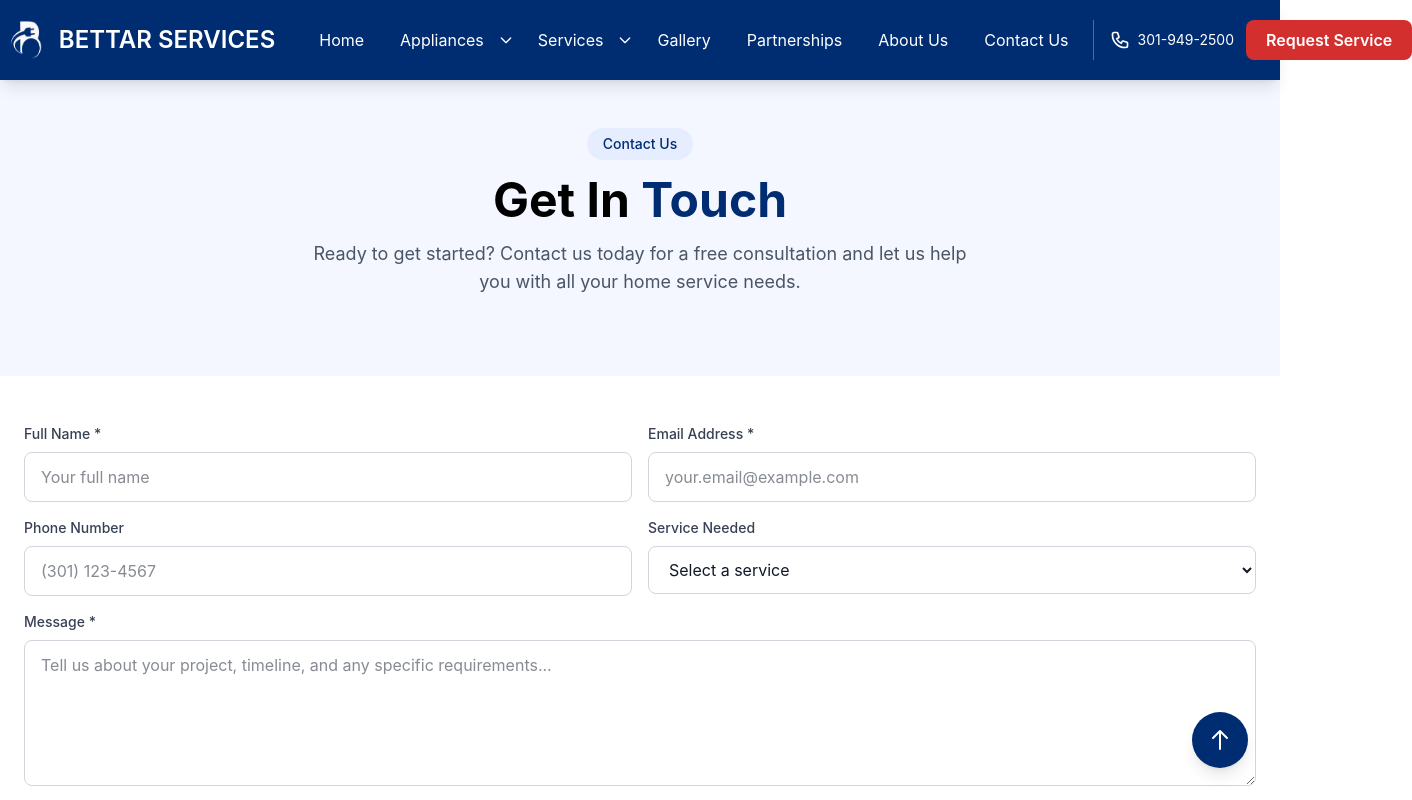
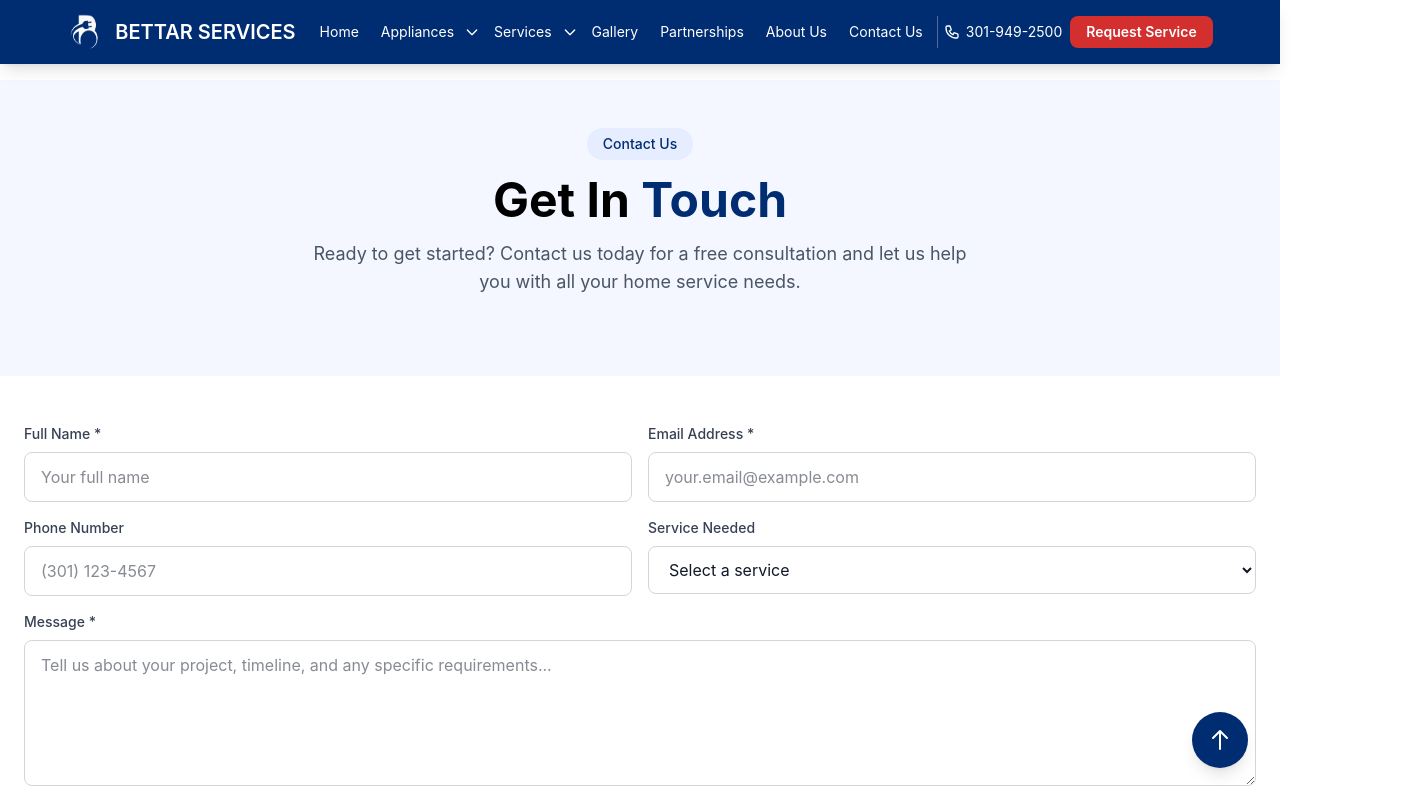
Before and after one commit to bettarappliance/bettar-services, a Next.js app: page /contact in a window 1280 px wide. Shown: the top 800 px of the page, 1412 px wide, since content can reach past the window. Built offline with nearby package versions, Linux system fonts and the light colour scheme; no server answers.

Commit message:
updated header

```diff
--- a/src/app/globals.css
+++ b/src/app/globals.css
@@ -33,6 +33,7 @@ body {
 
 html {
   scroll-behavior: smooth;
+  overflow-x: hidden;
 }
 
 /* Brand Logos Carousel Animation */
--- a/src/app/layout.tsx
+++ b/src/app/layout.tsx
@@ -91,10 +91,12 @@ export default function RootLayout({
         </Script>
       </head>
       <body
-        className={`${geistSans.variable} ${geistMono.variable} antialiased`}
+        className={`${geistSans.variable} ${geistMono.variable} antialiased overflow-x-hidden`}
         suppressHydrationWarning={true}
       >
-        {children}
+        <div className="pt-[72px] sm:pt-20">
+          {children}
+        </div>
         <BackToTop />
         <Analytics />
         <SpeedInsights />
--- a/src/components/Header.tsx
+++ b/src/components/Header.tsx
@@ -2,34 +2,51 @@
 
 import Image from "next/image";
 import Link from "next/link";
-import { useState } from "react";
+import { useState, useEffect } from "react";
 
 export default function Header() {
   const [isMobileMenuOpen, setIsMobileMenuOpen] = useState(false);
 
+  // Close mobile menu on resize to desktop (xl = 1280px)
+  useEffect(() => {
+    const mq = window.matchMedia("(min-width: 1280px)");
+    const handler = () => setIsMobileMenuOpen(false);
+    mq.addEventListener("change", handler);
+    return () => mq.removeEventListener("change", handler);
+  }, []);
+
+  // Prevent body scroll when mobile menu is open
+  useEffect(() => {
+    if (isMobileMenuOpen) document.body.style.overflow = "hidden";
+    else document.body.style.overflow = "";
+    return () => { document.body.style.overflow = ""; };
+  }, [isMobileMenuOpen]);
+
+  const closeMobileMenu = () => setIsMobileMenuOpen(false);
+
   return (
-    <header className="sticky top-0 z-50 bg-[#002D72] text-white shadow-lg">
-      <div className="relative w-full mx-auto flex items-center justify-center gap-6 md:gap-8 px-6 md:px-8 py-4 md:py-5 flex-nowrap">
-        {/* Logo + Nav + CTA as one centered group */}
-        <div className="flex items-center flex-nowrap gap-6 md:gap-8 max-w-7xl">
-        <Link href="/" className="flex items-center gap-3 hover:opacity-80 transition-opacity shrink-0">
+    <header className="fixed top-0 left-0 right-0 z-50 bg-[#002D72] text-white shadow-lg">
+      <div className="max-w-7xl mx-auto relative flex items-center justify-between xl:justify-center gap-4 xl:gap-4 2xl:gap-8 px-4 sm:px-6 md:px-6 xl:px-4 2xl:px-8 py-3 sm:py-4 md:py-4 xl:py-3 2xl:py-5 flex-nowrap min-h-[56px] sm:min-h-[64px]">
+        {/* Logo + Nav + CTA: on mobile only logo shows; on xl+ centered group, compact so phone+button fit at 1280px */}
+        <div className="flex items-center flex-nowrap gap-4 xl:gap-4 2xl:gap-8 min-w-0 flex-1 xl:flex-initial xl:justify-center w-full xl:w-auto xl:max-w-full">
+        <Link href="/" className="flex items-center gap-2 sm:gap-3 hover:opacity-80 transition-opacity shrink-0" onClick={closeMobileMenu}>
           <Image
             src="/bettarlogo.png"
             alt="Bettar Logo"
             width={40}
             height={40}
-            className="w-10 h-10"
+            className="w-10 h-10 xl:w-9 xl:h-9 2xl:w-10 2xl:h-10"
           />
-          <span className="text-white font-semibold text-2xl">BETTAR SERVICES</span>
+          <span className="text-white font-semibold text-lg sm:text-xl md:text-2xl xl:text-xl 2xl:text-2xl truncate">BETTAR SERVICES</span>
         </Link>
 
-        {/* Navigation + CTA in one line */}
-        <div className="hidden md:flex items-center flex-nowrap gap-2 md:gap-3 min-w-0">
-        <nav className="flex items-center gap-2 md:gap-3 flex-nowrap shrink-0">
-          <Link href="/" className="text-white hover:text-gray-300 transition-colors px-3 py-2 rounded">Home</Link>
+        {/* Navigation + CTA in one line - show from xl (1280px), compact so everything fits */}
+        <div className="hidden xl:flex items-center flex-nowrap gap-1.5 2xl:gap-2 min-w-0">
+        <nav className="flex items-center gap-1.5 2xl:gap-2 flex-nowrap shrink-0 text-sm 2xl:text-base">
+          <Link href="/" className="text-white hover:text-gray-300 transition-colors px-2 py-1.5 2xl:px-3 2xl:py-2 rounded">Home</Link>
           <div className="relative group">
             <div className="flex items-center">
-              <Link href="/appliances" className="text-white hover:text-gray-300 transition-colors flex items-center px-3 py-2 rounded">
+              <Link href="/appliances" className="text-white hover:text-gray-300 transition-colors flex items-center px-2 py-1.5 2xl:px-3 2xl:py-2 rounded">
                 Appliances
               </Link>
               <svg className="w-4 h-4 ml-0.5 text-white" fill="none" stroke="currentColor" viewBox="0 0 24 24">
@@ -80,7 +97,7 @@ export default function Header() {
           </div>
           <div className="relative group">
             <div className="flex items-center">
-              <Link href="/services" className="text-white hover:text-gray-300 transition-colors flex items-center px-3 py-2 rounded">
+              <Link href="/services" className="text-white hover:text-gray-300 transition-colors flex items-center px-2 py-1.5 2xl:px-3 2xl:py-2 rounded">
                 Services
               </Link>
               <svg className="w-4 h-4 ml-0.5 text-white" fill="none" stroke="currentColor" viewBox="0 0 24 24">
@@ -105,23 +122,23 @@ export default function Header() {
               </div>
             </div>
           </div>
-          <Link href="/gallery" className="text-white hover:text-gray-300 transition-colors px-3 py-2 rounded">Gallery</Link>
-          <Link href="/partnerships" className="text-white hover:text-gray-300 transition-colors px-3 py-2 rounded">Partnerships</Link>
-          <Link href="/about" className="text-white hover:text-gray-300 transition-colors px-3 py-2 rounded whitespace-nowrap">About Us</Link>
-          <Link href="/contact" className="text-white hover:text-gray-300 transition-colors px-3 py-2 rounded whitespace-nowrap">Contact Us</Link>
+          <Link href="/gallery" className="text-white hover:text-gray-300 transition-colors px-2 py-1.5 2xl:px-3 2xl:py-2 rounded">Gallery</Link>
+          <Link href="/partnerships" className="text-white hover:text-gray-300 transition-colors px-2 py-1.5 2xl:px-3 2xl:py-2 rounded">Partnerships</Link>
+          <Link href="/about" className="text-white hover:text-gray-300 transition-colors px-2 py-1.5 2xl:px-3 2xl:py-2 rounded whitespace-nowrap">About Us</Link>
+          <Link href="/contact" className="text-white hover:text-gray-300 transition-colors px-2 py-1.5 2xl:px-3 2xl:py-2 rounded whitespace-nowrap">Contact Us</Link>
         </nav>
 
-        {/* CTA: number + button - same line as nav */}
-        <div className="flex items-center gap-3 flex-nowrap shrink-0 pl-2 md:pl-4 border-l border-white/30">
-          <a href="tel:301-949-2500" className="flex items-center gap-2 text-white hover:text-gray-200 transition-colors whitespace-nowrap">
-            <svg className="w-5 h-5 shrink-0" fill="none" stroke="currentColor" viewBox="0 0 24 24">
+        {/* CTA: number + button - same line as nav, compact at xl so it fits at 1280px */}
+        <div className="hidden xl:flex items-center gap-2 2xl:gap-3 flex-nowrap shrink-0 pl-1.5 2xl:pl-4 border-l border-white/30">
+          <a href="tel:301-949-2500" className="flex items-center gap-1.5 2xl:gap-2 text-white hover:text-gray-200 transition-colors whitespace-nowrap text-sm 2xl:text-base">
+            <svg className="w-4 h-4 2xl:w-5 2xl:h-5 shrink-0" fill="none" stroke="currentColor" viewBox="0 0 24 24">
               <path strokeLinecap="round" strokeLinejoin="round" strokeWidth={2} d="M3 5a2 2 0 012-2h3.28a1 1 0 01.948.684l1.498 4.493a1 1 0 01-.502 1.21l-2.257 1.13a11.042 11.042 0 005.516 5.516l1.13-2.257a1 1 0 011.21-.502l4.493 1.498a1 1 0 01.684.949V19a2 2 0 01-2 2h-1C9.716 21 3 14.284 3 6V5z" />
             </svg>
-            <span className="text-sm">301-949-2500</span>
+            <span>301-949-2500</span>
           </a>
           <Link
             href="/request-service"
-            className="bg-[#D32F2F] text-white px-5 py-2 rounded-lg hover:bg-[#B71C1C] transition-colors font-semibold whitespace-nowrap shrink-0"
+            className="bg-[#D32F2F] text-white px-4 py-1.5 2xl:px-5 2xl:py-2 rounded-lg hover:bg-[#B71C1C] transition-colors font-semibold whitespace-nowrap shrink-0 text-sm 2xl:text-base"
           >
             Request Service
           </Link>
@@ -129,50 +146,61 @@ export default function Header() {
         </div>
         </div>
 
-        {/* Mobile Menu Button */}
+        {/* Mobile Menu Button - show below xl so phone + Request Service aren't cut off at ~1026px */}
         <button
-          className="md:hidden text-white absolute right-6 top-1/2 -translate-y-1/2"
+          type="button"
+          className="xl:hidden text-white p-2 -m-2 rounded-lg hover:bg-white/10 transition-colors shrink-0"
           onClick={() => setIsMobileMenuOpen(!isMobileMenuOpen)}
+          aria-expanded={isMobileMenuOpen}
+          aria-controls="mobile-menu"
+          aria-label={isMobileMenuOpen ? "Close menu" : "Open menu"}
         >
-          <svg className="w-6 h-6" fill="none" stroke="currentColor" viewBox="0 0 24 24">
-            <path strokeLinecap="round" strokeLinejoin="round" strokeWidth={2} d="M4 6h16M4 12h16M4 18h16" />
-          </svg>
+          {isMobileMenuOpen ? (
+            <svg className="w-6 h-6" fill="none" stroke="currentColor" viewBox="0 0 24 24">
+              <path strokeLinecap="round" strokeLinejoin="round" strokeWidth={2} d="M6 18L18 6M6 6l12 12" />
+            </svg>
+          ) : (
+            <svg className="w-6 h-6" fill="none" stroke="currentColor" viewBox="0 0 24 24">
+              <path strokeLinecap="round" strokeLinejoin="round" strokeWidth={2} d="M4 6h16M4 12h16M4 18h16" />
+            </svg>
+          )}
         </button>
       </div>
 
       {/* Mobile Menu */}
       {isMobileMenuOpen && (
-        <div className="md:hidden mt-6 pb-6">
-          <div className="flex flex-col space-y-5">
-            <Link href="/" className="text-white hover:text-gray-300 transition-colors">Home</Link>
-            <Link href="/about" className="text-white hover:text-gray-300 transition-colors">About Us</Link>
-            <Link href="/services" className="text-white hover:text-gray-300 transition-colors">Services</Link>
-            <Link href="/appliances" className="text-white hover:text-gray-300 transition-colors">Appliances</Link>
-            <Link href="/gallery" className="text-white hover:text-gray-300 transition-colors">Gallery</Link>
-            <Link href="/partnerships" className="text-white hover:text-gray-300 transition-colors">Partnerships</Link>
-            <Link href="/contact" className="text-white hover:text-gray-300 transition-colors">Contact Us</Link>
-            <div className="pt-5 border-t border-gray-600">
-              <a href="tel:301-949-2500" className="flex items-center space-x-2 mb-2 text-white hover:text-gray-200 transition-colors">
-                <svg className="w-5 h-5" fill="none" stroke="currentColor" viewBox="0 0 24 24">
+        <div id="mobile-menu" className="xl:hidden px-4 sm:px-6 pb-6 pt-2 border-t border-white/20 bg-[#001a4d]">
+          <nav className="flex flex-col gap-1 max-h-[calc(100vh-8rem)] overflow-y-auto">
+            <Link href="/" className="text-white hover:bg-white/10 py-3 px-3 rounded-lg transition-colors" onClick={closeMobileMenu}>Home</Link>
+            <Link href="/about" className="text-white hover:bg-white/10 py-3 px-3 rounded-lg transition-colors" onClick={closeMobileMenu}>About Us</Link>
+            <Link href="/services" className="text-white hover:bg-white/10 py-3 px-3 rounded-lg transition-colors" onClick={closeMobileMenu}>Services</Link>
+            <Link href="/appliances" className="text-white hover:bg-white/10 py-3 px-3 rounded-lg transition-colors" onClick={closeMobileMenu}>Appliances</Link>
+            <Link href="/gallery" className="text-white hover:bg-white/10 py-3 px-3 rounded-lg transition-colors" onClick={closeMobileMenu}>Gallery</Link>
+            <Link href="/partnerships" className="text-white hover:bg-white/10 py-3 px-3 rounded-lg transition-colors" onClick={closeMobileMenu}>Partnerships</Link>
+            <Link href="/contact" className="text-white hover:bg-white/10 py-3 px-3 rounded-lg transition-colors" onClick={closeMobileMenu}>Contact Us</Link>
+            <div className="pt-4 mt-2 border-t border-white/20 space-y-3">
+              <a href="tel:301-949-2500" className="flex items-center gap-2 py-3 px-3 text-white hover:bg-white/10 rounded-lg transition-colors" onClick={closeMobileMenu}>
+                <svg className="w-5 h-5 shrink-0" fill="none" stroke="currentColor" viewBox="0 0 24 24">
                   <path strokeLinecap="round" strokeLinejoin="round" strokeWidth={2} d="M3 5a2 2 0 012-2h3.28a1 1 0 01.948.684l1.498 4.493a1 1 0 01-.502 1.21l-2.257 1.13a11.042 11.042 0 005.516 5.516l1.13-2.257a1 1 0 011.21-.502l4.493 1.498a1 1 0 01.684.949V19a2 2 0 01-2 2h-1C9.716 21 3 14.284 3 6V5z" />
                 </svg>
                 <span className="text-sm">301-949-2500</span>
               </a>
-              <div className="flex items-center space-x-2 mb-4">
-                <svg className="w-5 h-5" fill="none" stroke="currentColor" viewBox="0 0 24 24">
+              <div className="flex items-center gap-2 py-2 px-3 text-white/90 text-sm">
+                <svg className="w-5 h-5 shrink-0" fill="none" stroke="currentColor" viewBox="0 0 24 24">
                   <path strokeLinecap="round" strokeLinejoin="round" strokeWidth={2} d="M17.657 16.657L13.414 20.9a1.998 1.998 0 01-2.827 0l-4.244-4.243a8 8 0 1111.314 0z" />
                   <path strokeLinecap="round" strokeLinejoin="round" strokeWidth={2} d="M15 11a3 3 0 11-6 0 3 3 0 016 0z" />
                 </svg>
-                <span className="text-sm">Kensington, MD</span>
+                <span>Kensington, MD</span>
               </div>
               <Link
                 href="/request-service"
-                className="bg-[#D32F2F] text-white px-6 py-2 rounded-lg hover:bg-[#B71C1C] transition-colors font-semibold inline-block"
+                className="block w-full text-center bg-[#D32F2F] text-white py-3 px-6 rounded-lg hover:bg-[#B71C1C] transition-colors font-semibold"
+                onClick={closeMobileMenu}
               >
                 Request Service
               </Link>
             </div>
-          </div>
+          </nav>
         </div>
       )}
     </header>
```
Also changed, not shown: src/app/page.tsx (+4 -4 lines).
